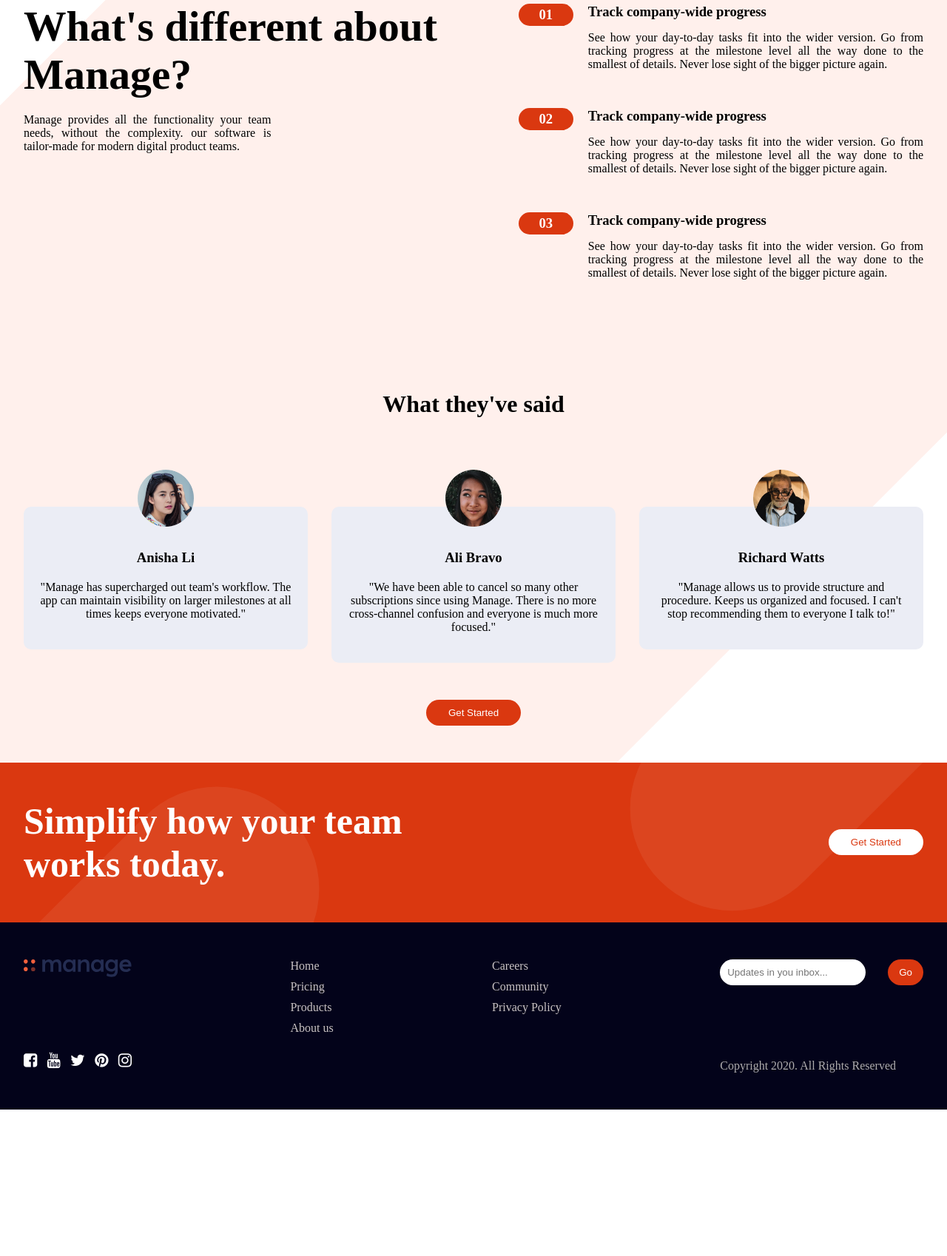
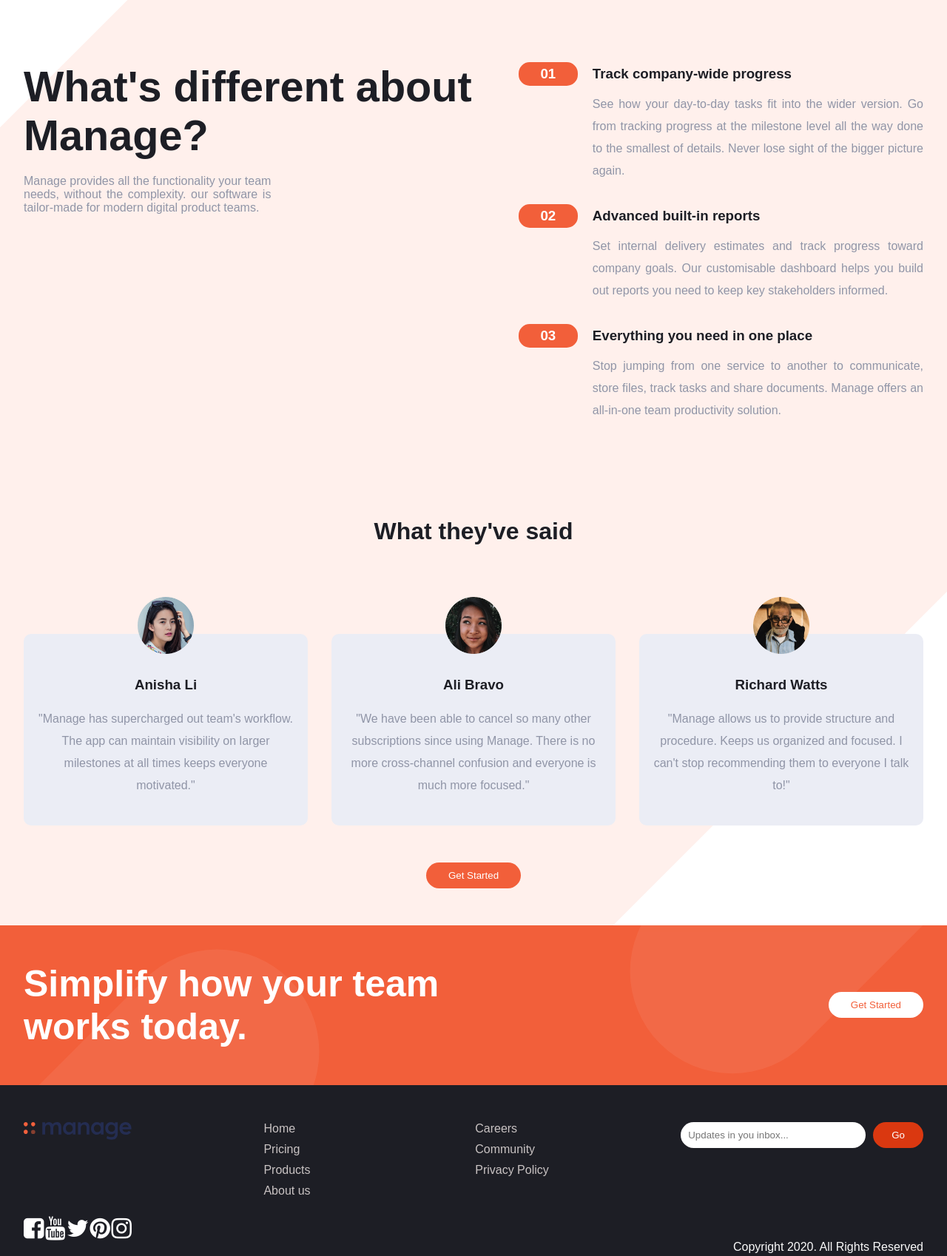
Before and after one commit to BelayAdamu/Manage-landing-page, a website: page index.html in a window 1280 px wide. Shown: the part 773-2471 px from the top of the page at 74% size. Before the commit the page ends 2273 px from the top, so only its background shows below. Drawn offline with Linux system fonts and the light colour scheme; a web font is replaced by a local one.

Commit message:
Verysmall Device complete/js exception

```diff
--- a/index.html
+++ b/index.html
@@ -5,6 +5,9 @@
         <meta name="viewport" content="width=device-width, initial-scale=1.0">
         <link rel="stylesheet" href="./styles/styles.css" type="text/css">
         <link rel="stylesheet" href="./node_modules/font-awesome/css/font-awesome.min.css">
+        <link rel="preconnect" href="https://fonts.googleapis.com">
+        <link rel="preconnect" href="https://fonts.gstatic.com" crossorigin>
+        <link href="https://fonts.googleapis.com/css2?family=Be+Vietnam:wght@400;500;700&display=swap" rel="stylesheet">
     </head>
     <body>
         <header>
@@ -48,11 +51,15 @@
             </div>
             <div class="rightAbout">
                 <div class="companySax">
+                    <div class="saxTitle">
                         <div class="saxNo">
                             <h3>01</h3>
                         </div>
+                        <div class="saxHeading">
+                            <h3>Track company-wide progress</h3>
+                        </div>
+                    </div>
                     <div class="saxContent">
-                        <h3>Track company-wide progress</h3>
                         <p>See how your day-to-day tasks fit into the wider version.
                             Go from tracking progress at the milestone level all the
                             way done to the smallest of details. Never lose sight of
@@ -61,28 +68,34 @@
                     </div>
                 </div>
                 <div class="companySax">
+                    <div class="saxTitle">
                         <div class="saxNo">
                             <h3>02</h3>
                         </div>
+                        <div class="saxHeading">
+                            <h3>Advanced built-in reports</h3>
+                        </div>
+                    </div>
                     <div class="saxContent">
-                        <h3>Track company-wide progress</h3>
-                        <p>See how your day-to-day tasks fit into the wider version.
-                            Go from tracking progress at the milestone level all the
-                            way done to the smallest of details. Never lose sight of
-                            the bigger picture again.
+                        <p>Set internal delivery estimates and track progress toward
+                            company goals. Our customisable dashboard helps you
+                            build out reports you need to keep key stakeholders informed.
                         </p>
                     </div>
                 </div>
                 <div class="companySax">
+                    <div class="saxTitle">
                         <div class="saxNo">
                             <h3>03</h3>
                         </div>
+                        <div class="saxHeading">
+                            <h3>Everything you need in one place</h3>
+                        </div>
+                    </div>
                     <div class="saxContent">
-                        <h3>Track company-wide progress</h3>
-                        <p>See how your day-to-day tasks fit into the wider version.
-                            Go from tracking progress at the milestone level all the
-                            way done to the smallest of details. Never lose sight of
-                            the bigger picture again.
+                        <p>Stop jumping from one service to another to communicate,
+                            store files, track tasks and share documents. Manage offers an
+                            all-in-one team productivity solution.
                         </p>
                     </div>
                 </div>
@@ -127,19 +140,21 @@
             <div class="action_button no_4"><button>Get Started</button></div>
         </div>
         <footer>
+            <div class="top_wrapper">
                 <div class="icons_section">
                     <div class="logo_section">
                         <img src="./images/logo.svg" alt="logo">
                     </div>
                     <div class="font_awsome_section">
-                    <div class="fb_icon"><a href="#"><i class="fa fa-lg fa-facebook-square icons"></i></a></div>
-                    <div class="youtube_icon"><a href="#"><i class="fa fa-lg fa-youtube icons"></i></a></div>
-                    <div class="twitter_icon"><a href="#"><i class="fa fa-lg fa-twitter icons"></i></a></div>
-                    <div class="pintrest_icon"><a href="#"><i class="fa fa-lg fa-pinterest icons"></i></a></div>
-                    <div class="insta_icon"><a href="#"><i class="fa fa-lg fa-instagram icons"></i></a></div>
+                        <div class="fb_icon"><a href="#"><i class="fa fa-2x fa-facebook-square icons"></i></a></div>
+                        <div class="youtube_icon"><a href="#"><i class="fa fa-2x fa-youtube icons"></i></a></div>
+                        <div class="twitter_icon"><a href="#"><i class="fa fa-2x fa-twitter icons"></i></a></div>
+                        <div class="pintrest_icon"><a href="#"><i class="fa fa-2x fa-pinterest icons"></i></a></div>
+                        <div class="insta_icon"><a href="#"><i class="fa fa-2x fa-instagram icons"></i></a></div>
                     </div>
                 </div>
-            <div class="link_section_1">
+                <div class="link_section">
+                    <div class="link_1">
                         <ul>
                             <li><a href="#">Home</a></li>
                             <li><a href="#">Pricing</a></li>
@@ -147,21 +162,23 @@
                             <li><a href="#">About us</a></li>
                         </ul>
                     </div>
-            <div class="link_section_2">
+                    <div class="link_2">
                         <ul>
                             <li><a href="#">Careers</a></li>
                             <li><a href="#">Community</a></li>
                             <li><a href="#">Privacy Policy</a></li>
                         </ul>
                     </div>
+                </div>
                 <div class="input_button_section">
                     <div class="inputs">
                         <div class="input_area"><input type="text" class="inbox_input" placeholder="Updates in you inbox..."></div>
                         <div class="go_button"><button>Go</button></div>
                     </div>
+                </div>
+            </div>
             <div class="copyrt">
                 <p>Copyright 2020. All Rights Reserved</p>
-                </div>
             </div>
         </footer>
     </body>
--- /dev/null
+++ b/style-guide.md
@@ -0,0 +1,41 @@
+# Front-end Style Guide
+
+## Layout
+
+The designs were created to the following widths:
+
+- Mobile: 375px
+- Desktop: 1440px
+
+## Colors
+
+### Primary
+
+Bright Red: hsl(12, 88%, 59%)
+Dark Blue: hsl(228, 39%, 23%)
+
+### Neutral
+
+Dark Grayish Blue: hsl(227, 12%, 61%)
+Very Dark Blue: hsl(233, 12%, 13%)
+Very Pale Red: hsl(13, 100%, 96%)
+Vary Light Gray: hsl(0, 0%, 98%)
+
+## Typography
+
+### Body Copy
+
+- Font size: 16px
+
+### Font
+
+- Family: [Be Vietnam](https://fonts.google.com/specimen/Be+Vietnam)
+- Weights: 400, 500, 700
+
+## Icons
+
+For the social icons, you can use the icons provided or a font icon library. Some suggestions for font icon libraries can be found below:
+
+- [Font Awesome](https://fontawesome.com)
+- [IcoMoon](https://icomoon.io)
+- [Ionicons](https://ionicons.com)
--- a/styles/styles.css
+++ b/styles/styles.css
@@ -5,6 +5,8 @@
 }
 
 body{
+    font-family: 'Be Vietnam', sans-serif;
+    color:hsl(227, 12%, 61%);
     display: flex;
     flex-direction: column;
     width: 100vw;
@@ -48,7 +50,7 @@ header{
     color: white;
     border: none;
     border-radius: 30px;
-    background-color: rgb(218, 56, 16);
+    background-color: hsl(12, 88%, 59%);
     padding: 10px 30px;
 }
 /*////////////////////////////////////////////////////////////////////////////////////////////////////////////////////////////////////////////////////////*/
@@ -69,6 +71,7 @@ header{
     margin: 100px 0 0 0;
 }
 .main_header h1{
+    color: hsl(233, 12%, 13%);
     font-size: 450%;
 }
 .main_description{
@@ -111,7 +114,6 @@ header{
 
 .leftAbout{
     width: 50%;
-    height: 200px;
     display: flex;
     flex-direction: column;
     justify-content: center;
@@ -121,6 +123,9 @@ header{
 .leftAboutHeader{
     width: 100%;
     font-size: 180%;
+}
+.leftAboutHeader h1{
+    color: hsl(233, 12%, 13%);
 }
 
 .leftAboutDescription{
@@ -140,30 +145,43 @@ header{
 .companySax {
     display: flex;
     width: 90%;
-    flex-direction: row ;
+    flex-direction: column ;
+    margin-bottom: 30px;
+}
+.saxTitle{
+    display: flex;
+    width: 100;
+    flex-direction: row;
+    margin-bottom: 10px;
 }
 .saxNo{
     display: flex;
-    width: 150px;
-    height: 30px;
-    padding: 15px;
+    width: 80px;
+    padding: 5px 30px;
     margin-right: 20px;
-    background-color: rgb(218, 56, 16);
+    background-color: hsl(12, 88%, 59%);
     border-radius: 15px;
     justify-content: center;
 }
 .saxNo h3{
+    display: block;
     align-self: center;
     justify-self: center;
     color: white;
 }
 
-.saxContent h3{
-    margin-bottom: 15px;
+.saxHeading{
+    color:hsl(233, 12%, 13%) ;
+    display: flex;
+    padding: 5px 0px;
+    align-content: flex-start;
+}
+.saxContent{
+    margin-left: 100px;
+    text-align: justify;
 }
 .saxContent p{
-    text-align: justify;
-    margin-bottom: 50px;
+    line-height: 30px;
 }
 /*////////////////////////////////////////////////////////////////////////////////////////////////////////////////////////////////////////*/
 .testimonials{
@@ -175,6 +193,7 @@ header{
     align-content: center;
 }
 .testimonials_heading h1{
+    color:  hsl(233, 12%, 13%) ;
     text-align: center;
     margin-bottom: 120px;
 }
@@ -207,8 +226,12 @@ header{
     padding: 10% 5%;
 }
 .card_content h3{
+    color: hsl(233, 12%, 13%);
     margin-top: 20px;
     margin-bottom: 20px;
+}
+.card_content p{
+    line-height: 30px;
 }
 .no_3{
     margin: 50px auto;
@@ -219,7 +242,7 @@ header{
     background-position: center;
     background-repeat: no-repeat;
     background-size: 100% auto;
-    background-color: rgb(218, 56, 16);
+    background-color: hsl(12, 88%, 59%);
     padding: 50px 2.5%;
     display: flex;
     flex-direction: row;
@@ -236,16 +259,21 @@ header{
 }
 .no_4 button{
     background-color: white;
-    color:rgb(218, 56, 16);
+    color:hsl(12, 88%, 59%);
     align-self: center;
 }
 /*////////////////////////////////////////////////////////////////////////////////////////////////////////////////////////////////////////*/
 footer{
     display: flex;
+    flex-direction: column;
+    justify-content: space-between;
+    padding: 50px 2.5%;
+    background-color: hsl(233, 12%, 13%);
+}
+.top_wrapper{
+    display: flex;
     flex-direction: row;
     justify-content: space-between;
-    padding: 50px 2.5%;
-    background-color: rgb(3, 3, 26);
 }
 .icons_section {
     display: flex;
@@ -263,21 +291,26 @@ footer{
 .icons{
     color: white;
 }
-
-.link_section_1 ul,
-.link_section_2 ul
+.link_section{
+    width: 50%;
+    display: flex;
+    flex-direction: row;
+    justify-content: space-around;
+}
+.link_1 ul,
+.link_2 ul
 {
     list-style: none;
 }
 
-.link_section_1 ul li,
-.link_section_2 ul li
+.link_1 ul li,
+.link_2 ul li
 {
     margin: 0 0 10px 0;
 }
 
-.link_section_1 ul li a,
-.link_section_2 ul li a{
+.link_1 ul li a,
+.link_2 ul li a{
     color: rgb(201, 195, 195);
     text-decoration: none;
 }
@@ -290,28 +323,34 @@ footer{
 .inputs{
     display: flex;
     flex-direction: row;
-    justify-content: space-between;
-    margin-bottom: 100px;
+    justify-content: space-around;
+    margin-bottom: 40px;
 }
 .inbox_input{
+    width: 250px;
     padding: 10px;
     border: none;
     outline: none;
     border-radius: 20px;
-    margin-right: 30px;
+    margin-right: 10px;
 }
 .go_button button{
-    padding: 10px 15px;
+    padding: 10px 25px;
     border: none;
     border-radius: 30px;
     background-color: rgb(218, 56, 16);
     color: white;
 }
 .copyrt{
-    color: rgb(175, 173, 173);
+    margin-left: auto;
+    color: hsl(0, 0%, 98%);
 }
 
 @media only screen and (max-width: 576px){
+    body{
+        background-repeat: repeat-y;
+        background-size: 100% auto;
+    }
     .navbar {
         display: none;
     }
@@ -340,7 +379,7 @@ footer{
         font-size: 40px;
     }
     .main_description{
-        width: 70%;
+        width: 90%;
         justify-self: center;
         align-self: center;
     }
@@ -354,7 +393,7 @@ footer{
     }
 /*///////////////////////////////////////////////////////////////////////////////////*/
     .aboutCompany{
-        margin-top: 100px;
+        margin-top: 70px;
         flex-direction: column;
         align-items: center;
     }
@@ -366,7 +405,7 @@ footer{
         margin-bottom: 50px;
     }
     .leftAboutHeader{
-        width: 70%;
+        width: 90%;
         align-self: center;
     }
     .leftAboutHeader h1{
@@ -374,7 +413,7 @@ footer{
         text-align: center;
     }
     .leftAboutDescription{
-        width: 80%;
+        width: 90%;
         align-self: center;
         line-height: 30px;
     }
@@ -387,6 +426,19 @@ footer{
         flex-direction: column;
         justify-items: center;
         align-items: center;
+    }
+    .companySax {
+        width: 100%;
+    }
+    .saxNo{
+        display: flex;
+        width: 45px;
+        padding: 5px 10px;
+        margin-right: 10px;
+    }
+    .saxContent{
+        margin-left: 0px;
+        text-align: justify;
     }
 /*/////////////////////////////////////////////////////////////////////////////////////*/
     .card {
@@ -437,18 +489,38 @@ footer{
         padding: 50px 2.5%;
         background-color: rgb(3, 3, 26);
     }
+    .top_wrapper{
+        display: flex;
+        flex-direction: column;
+        justify-content: center;
+    }
     .input_button_section{
         order: 1;
     }
-    .link_section_1{
+    .link_section{
+        width: 100%;
         order: 2;
+        margin-bottom: 40px;
     }
-    .link_section_2{
+    .icons_section {
         order: 3;
     }
-    .icons_section{
-        order: 4;
+    .font_awsome_section{
+        margin: 0 auto 40px auto;
+        width: 80%;
     }
-
-
+    .logo_section{
+        order: 2;
+        margin-bottom: 40px;
+        width: 100%
+    }
+    .logo_section img{
+        display: block;
+        width: 55%;
+        margin: 0px auto;
+    }
+    .copyrt{
+        margin: 0px auto;
+        color: rgb(117, 135, 161);
+    }
 }
```
Also changed, not shown: README-template.md (added), README.md (added), images/icon-instagram.svg (deleted), images/icon-pinterest.svg (deleted), images/icon-twitter.svg (deleted), images/icon-youtube.svg (deleted). Lines whose indentation alone changed are shown as unchanged.
